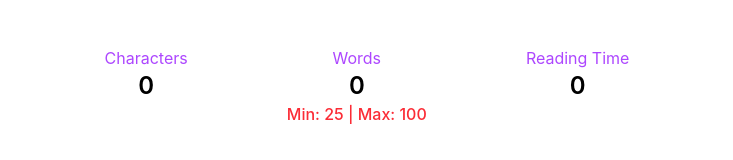
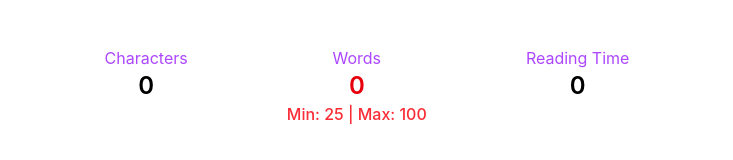
Before and after one commit to shanreed25/character-counter, a React (Vite) app: page / in a window 1280 px wide. Shown: the part 448-608 px from the top of the page, without its empty margins (273-1006 px from the left). Built offline with nearby package versions, Linux system fonts and the light colour scheme.

Commit message:
added a function to change the color of the word count based on min and max

```diff
--- a/src/components/CharacterCounter/CharacterCounter.tsx
+++ b/src/components/CharacterCounter/CharacterCounter.tsx
@@ -35,7 +35,7 @@ function CharacterCounter({minWords = 25, maxWords = 100}: CharacterCounterProps
     return (
         <div className="flex flex-col gap-30">
             <TextInput onTextChange={handleTextChange} />
-            <StatsDisplay stats={stats} />
+            <StatsDisplay stats={stats} minWords={minWords} maxWords={maxWords}/>
         </div>
     )
 }
--- a/src/components/StatsDisplay/StatsDisplay.tsx
+++ b/src/components/StatsDisplay/StatsDisplay.tsx
@@ -1,8 +1,21 @@
 import type { StatsDisplayProps } from "../../types";
 
 
-function StatsDisplay({stats, showReadingTime = true}: StatsDisplayProps) {
+function StatsDisplay({stats, showReadingTime = true, minWords, maxWords}: StatsDisplayProps) {
 
+
+    function getColor(): string{
+        if (minWords === undefined || maxWords === undefined){
+            return ""
+        }
+
+        switch(true){
+            case stats.wordCount < minWords || stats.wordCount > maxWords :
+                return "text-red-600"
+            default:
+                return "text-green-600"
+        }
+    }
 
     return (
         <div className="flex justify-around rounded-lg bg-white p-6">
@@ -13,7 +26,7 @@ function StatsDisplay({stats, showReadingTime = true}: StatsDisplayProps) {
 
             <div className="text-center">
                 <p className="text-purple-500">Words</p>
-                <p className="text-2xl font-semibold">{stats.wordCount}</p>
+                <p className={`${getColor()} text-2xl font-semibold`}>{stats.wordCount}</p>
                 <p className="text-red-500 font-medium">Min: 25 | Max: 100</p>
             </div>
 
--- a/src/types/index.ts
+++ b/src/types/index.ts
@@ -15,6 +15,11 @@ export interface TextStats {
 export interface StatsDisplayProps {
   stats: TextStats;
   showReadingTime?: boolean;
+  //word count should be in StatsDisplay, but minWords and maxWords are
+  // in CharacterCounteradding minWords and maxWords here will let me
+  // pass them down from CharacterCounter to StatsDisplay
+  minWords?: number;
+  maxWords?: number;
 }
 
 
```
Also changed, not shown: src/components/TextInput/TextInput.css (deleted, +0 -7 lines).
